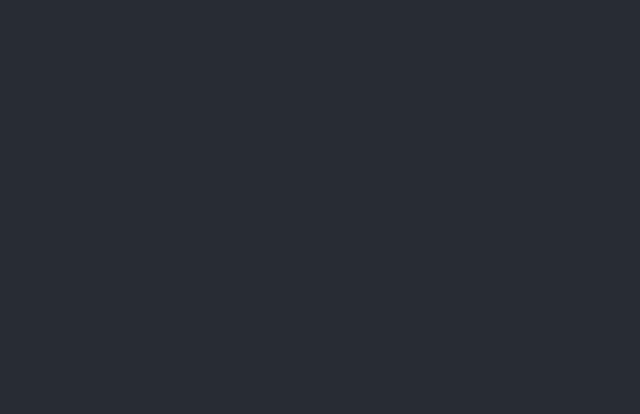
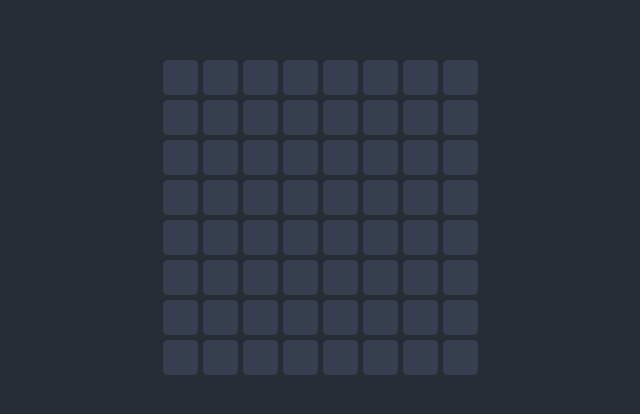
Before and after one commit to droff/knights-move, a React (Create React App) app: page / in a window 1280 px wide. Shown: the part 170-584 px from the top of the page, without its empty margins (320-960 px from the left). Built offline with nearby package versions, Linux system fonts and the light colour scheme.

Commit message:
get rid of sass

```diff
--- /dev/null
+++ b/src/components/Board/Board.css
@@ -0,0 +1,10 @@
+.board {
+  font-size: 12px;
+  color: #aaaaaa;
+
+  display: grid;
+  grid-template-columns: auto auto auto auto auto auto auto auto;
+  grid-template-rows: auto auto auto auto auto auto auto auto;
+  grid-column-gap: 5px;
+  grid-row-gap: 5px;
+}
--- a/src/components/Board/Board.tsx
+++ b/src/components/Board/Board.tsx
@@ -1,4 +1,5 @@
 import React from "react";
+import "./Board.css";
 import { MoveType, MovesType } from "../../types";
 import Square from "../Square/Square";
 
--- /dev/null
+++ b/src/components/Square/Square.css
@@ -0,0 +1,20 @@
+.square {
+  display: table;
+  width: 35px;
+  height: 35px;
+  background-color: #30353f;
+  color: #8d99ae;
+  border-radius: 5px;
+  cursor: pointer;
+}
+
+.square_enabled {
+  background-color: #363e50;
+}
+
+.square > span {
+  display: table-cell;
+  vertical-align: middle;
+  font-size: 15px;
+  font-weight: 700;
+}
--- a/src/components/Square/Square.tsx
+++ b/src/components/Square/Square.tsx
@@ -1,4 +1,5 @@
 import React from "react";
+import "./Square.css";
 
 interface Props {
   w: number;
```
Also changed, not shown: src/components/Logger/Logger.css (added, +12 -0 lines).
